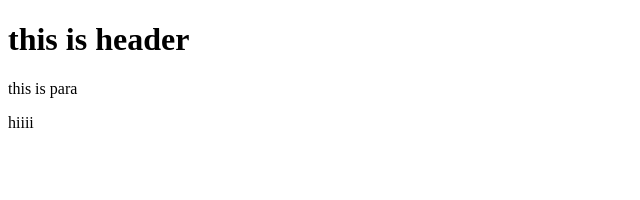
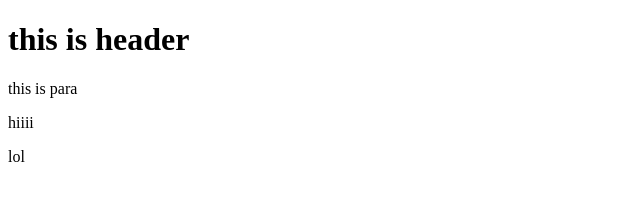
Before and after one commit to mia20066/git-test, a website: page index.html in a window 1280 px wide. Shown: the full height of the page, 0-640 px from the left. Drawn offline with Linux system fonts and the light colour scheme.

Commit message:
using NPM

```diff
--- a/index.html
+++ b/index.html
@@ -6,5 +6,6 @@ this is header
         </h1>
         <p>this is para</p>
         <p>hiiii</p>
+        <p>lol</p>
     </body>
 </html>
```
Also changed, not shown: package.json (added, +23 -0 lines), 2 other files.
